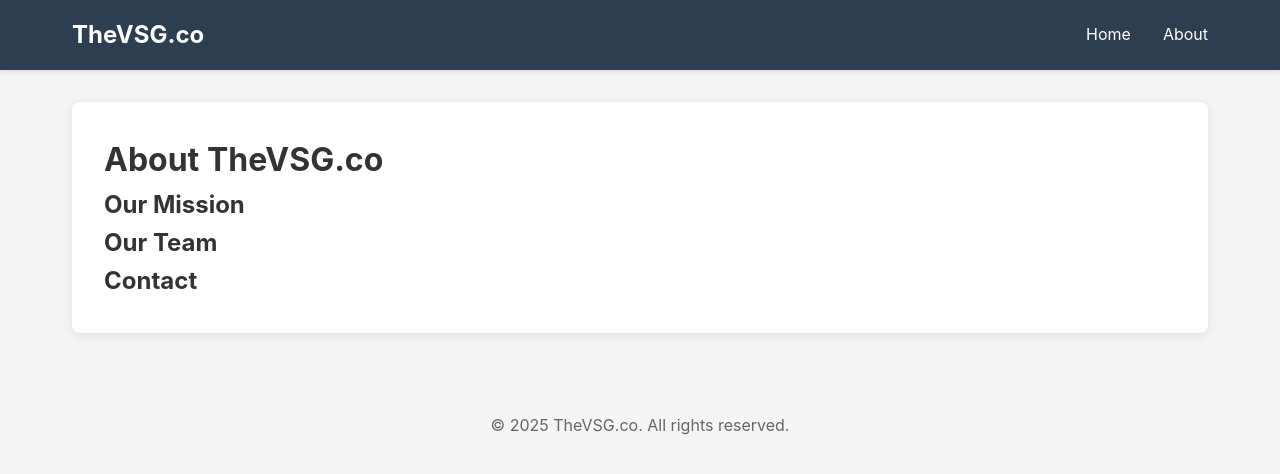
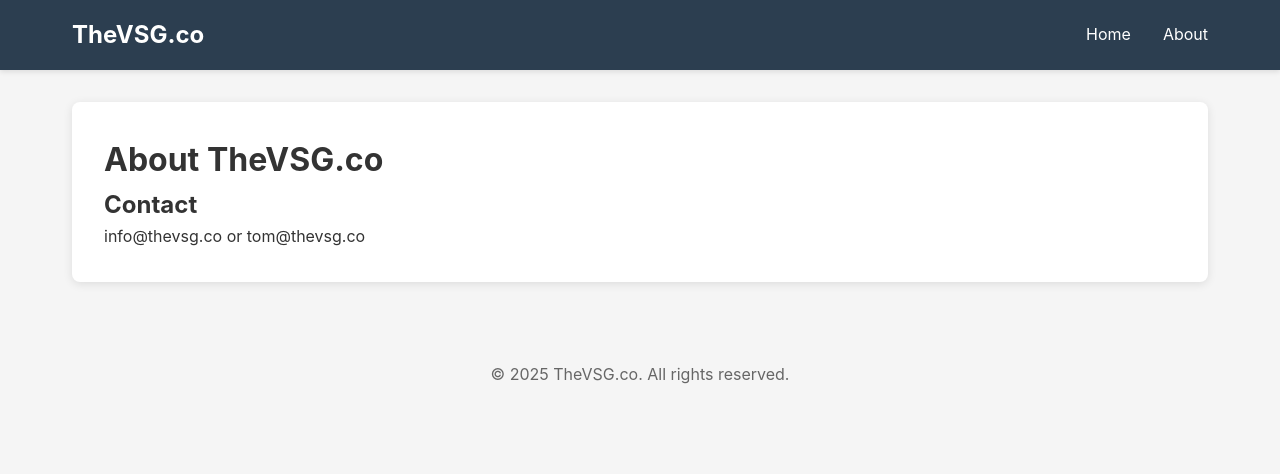
Before and after one commit to virtualserverguy/thevsg.co, a Jekyll site: the page built from about.md, in a window 1280 px wide. Shown: the top 474 px of the page. Built offline with Jekyll 4.4.1, drawn with Linux system fonts in a browser that asks for light colours.

Commit message:
Update about.md

```diff
--- a/about.md
+++ b/about.md
@@ -5,16 +5,11 @@ title: About
 
 # About TheVSG.co
 
-<!-- Add your company information here -->
 
-## Our Mission
 
-<!-- Describe your mission -->
+<!-- ## Our Team -->
 
-## Our Team
-
-<!-- Introduce your team -->
 
 ## Contact
 
-<!-- Add contact information -->
+info@thevsg.co or tom@thevsg.co
```
